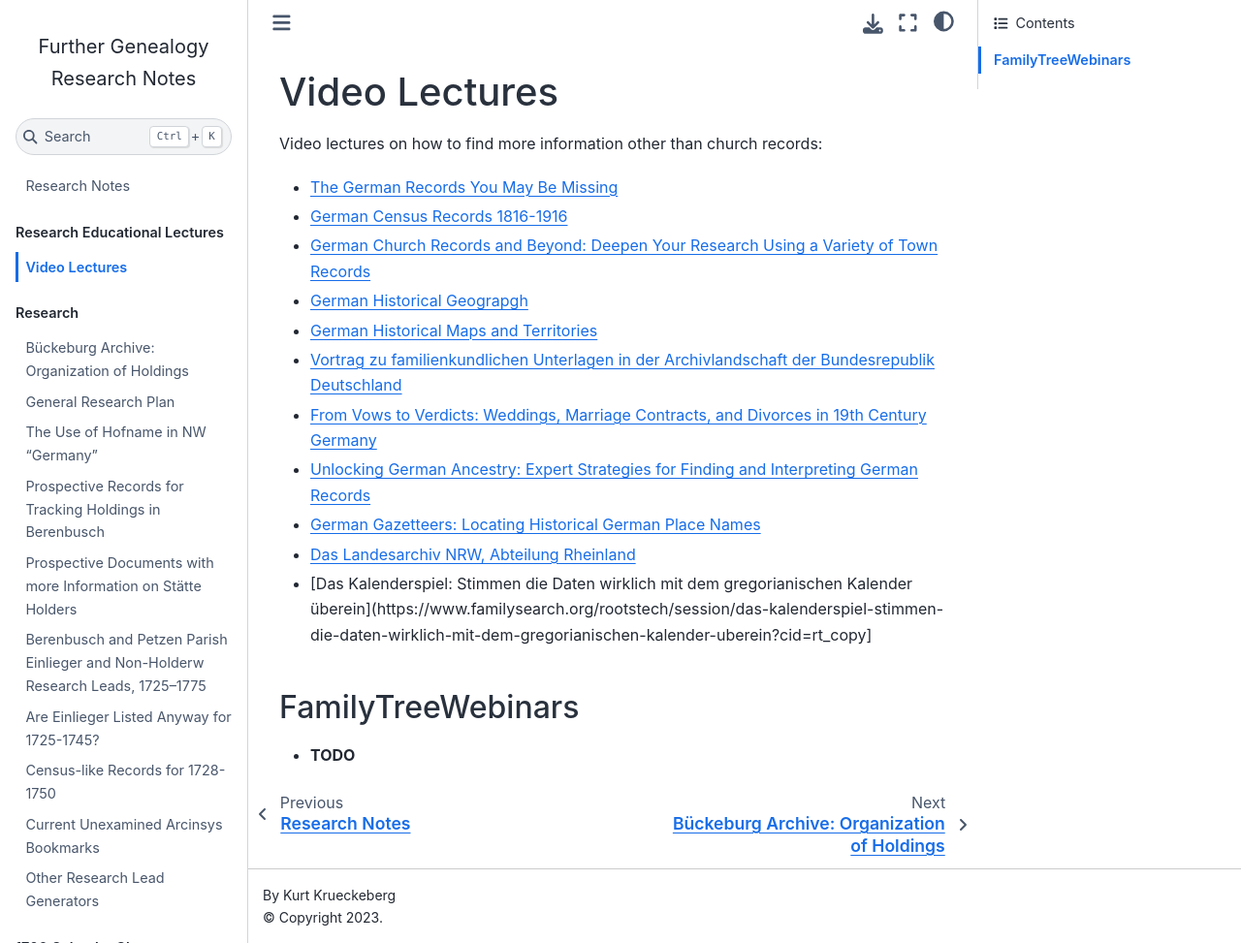
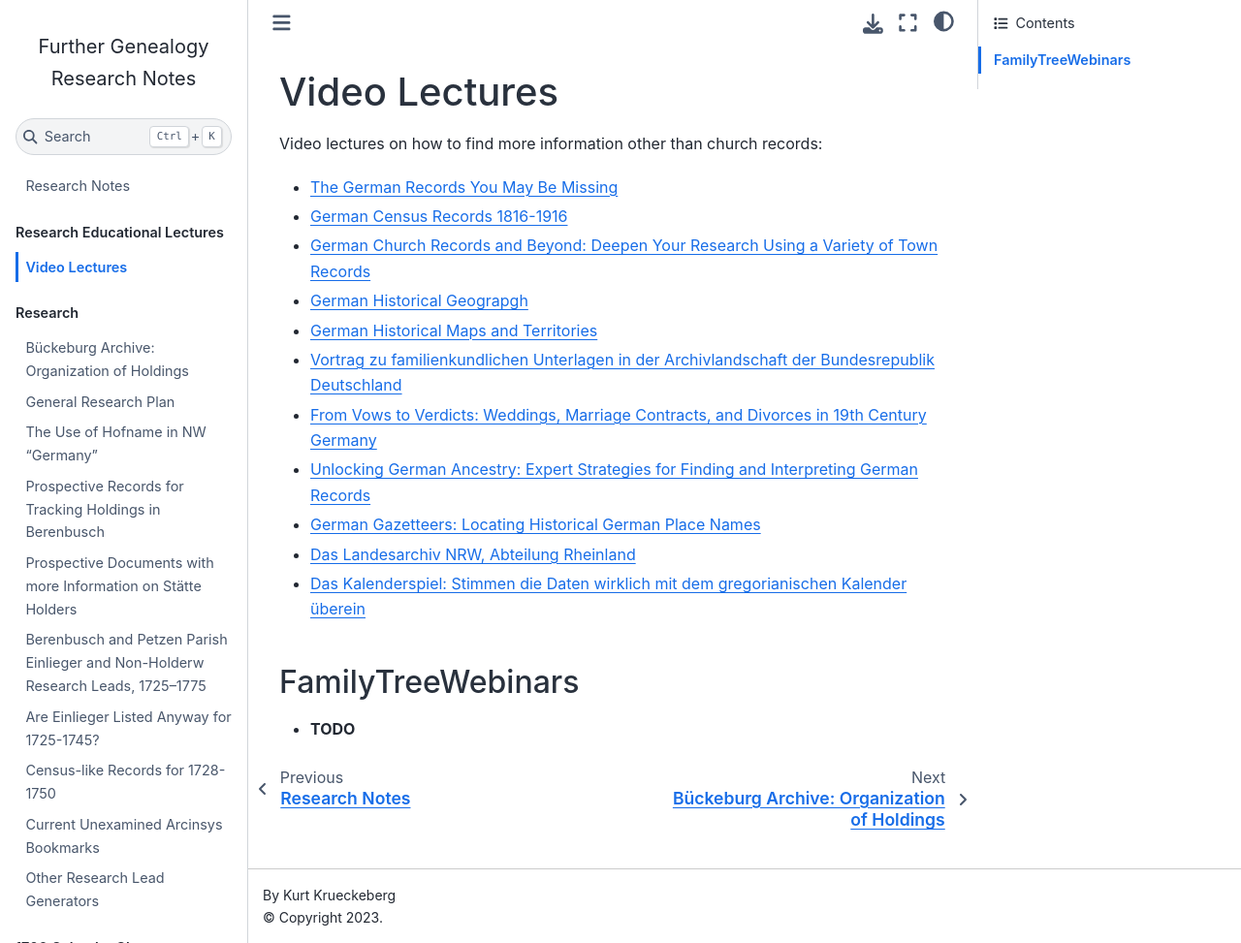
Before and after one commit to kurt-krueckeberg/sphinx-research, a Jupyter Book: the page built from education/finding-more-info.md, in a window 1280 px wide and 973 px high. Shown: the whole window at 97% size. Built offline with Jupyter Book 1.0.4 settings and Sphinx 7.4.7 and the Sphinx Book theme 1.1.4, drawn with Linux system fonts in a browser that asks for light colours.

Commit message:
Update files

```diff
--- a/education/finding-more-info.md
+++ b/education/finding-more-info.md
@@ -12,7 +12,7 @@ Video lectures on how to find more information other than church records:
 - [Unlocking German Ancestry: Expert Strategies for Finding and Interpreting German Records](https://www.familysearch.org/rootstech/session/unlocking-german-ancestry-expert-strategies-for-finding-and-interpreting-german-records?cid=rt_copy)
 - [German Gazetteers: Locating Historical German Place Names](https://www.familysearch.org/en/rootstech/session/german-gazetteers-locating-historical-german-place-names)
 - [Das Landesarchiv NRW, Abteilung Rheinland](https://www.familysearch.org/rootstech/session/das-landesarchiv-nrw-abteilung-rheinland?cid=rt_copy)
-- [Das Kalenderspiel: Stimmen die Daten wirklich mit dem gregorianischen Kalender überein](https://www.familysearch.org/rootstech/session/das-kalenderspiel-stimmen-die-daten-wirklich-mit-dem-gregorianischen-kalender-uberein?cid=rt_copy]
+- [Das Kalenderspiel: Stimmen die Daten wirklich mit dem gregorianischen Kalender überein](https://www.familysearch.org/rootstech/session/das-kalenderspiel-stimmen-die-daten-wirklich-mit-dem-gregorianischen-kalender-uberein?cid=rt_copy)
 
 ## FamilyTreeWebinars
 
```
